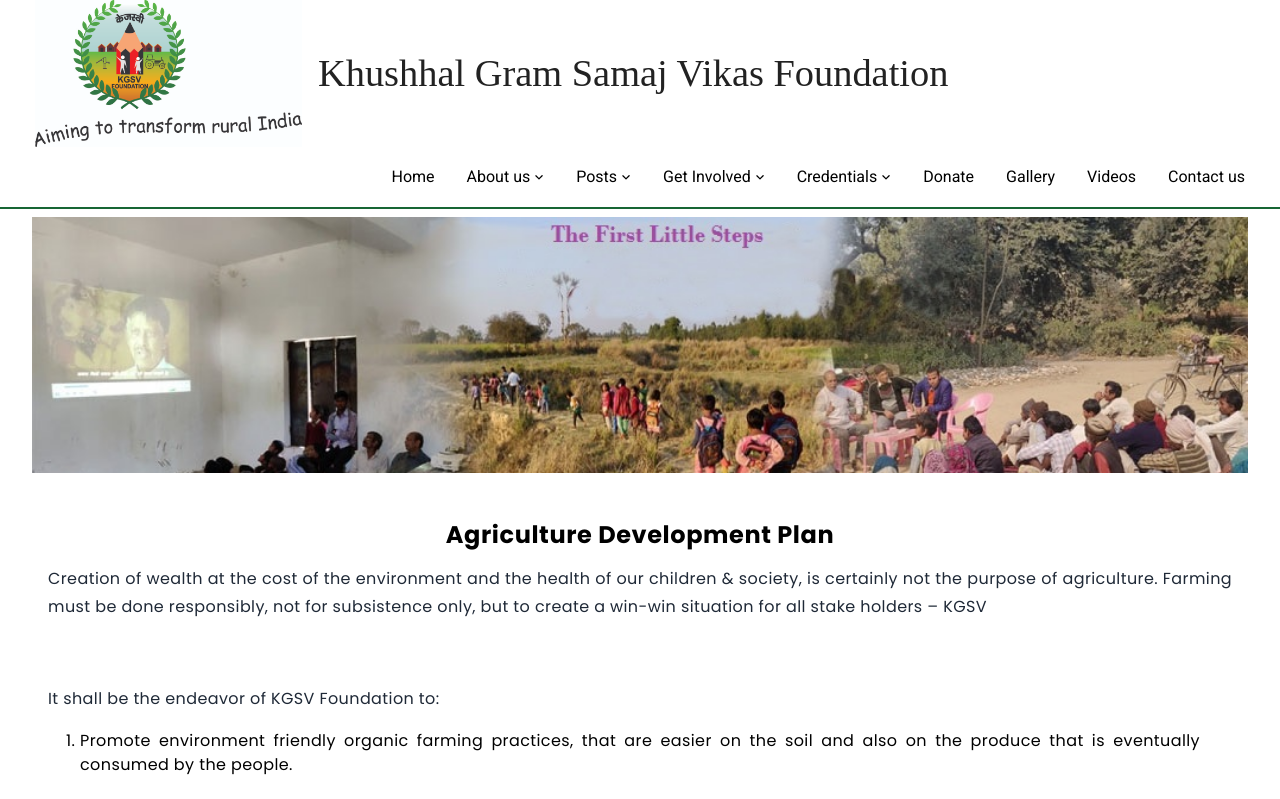
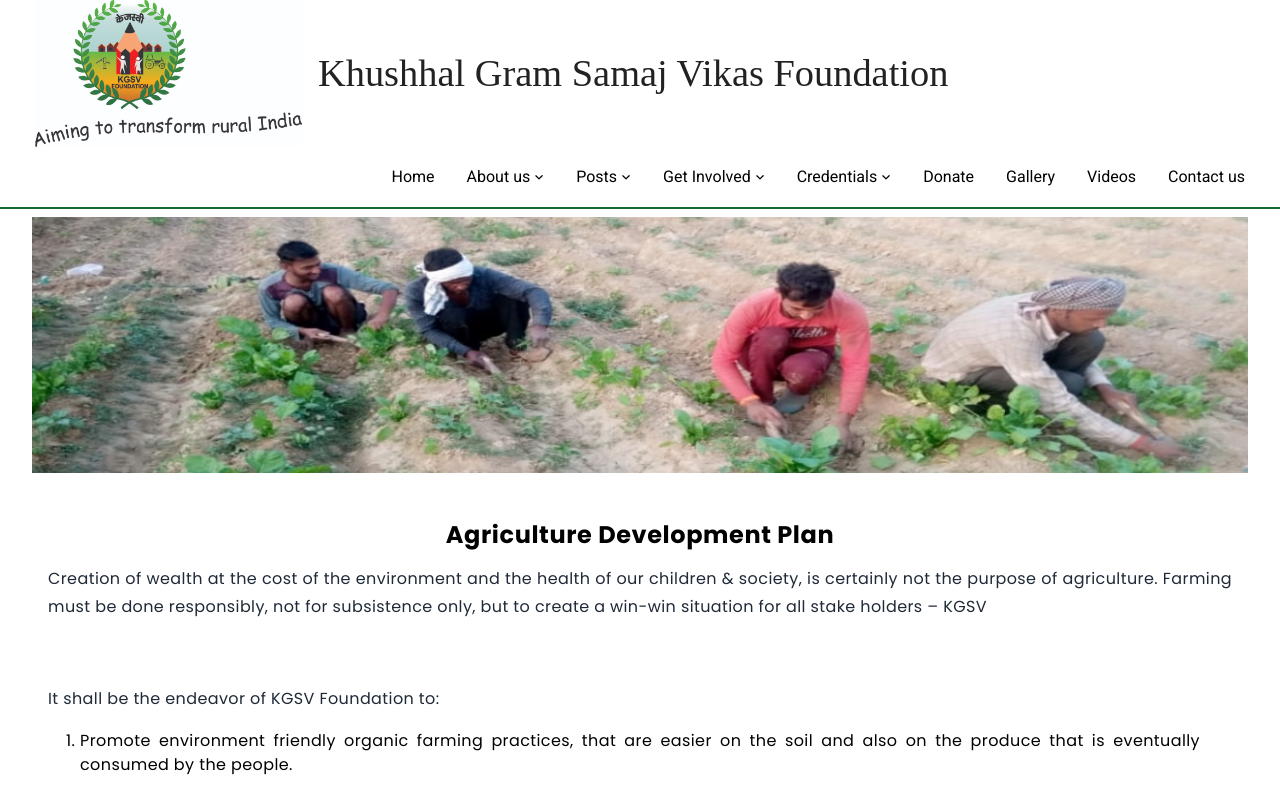
Before and after one commit to iGauravSingh/kgsvngo, a React (Vite) app: page /agriculturalDevelopment in a window 1280 px wide. Shown: the top 799 px of the page. Built offline with nearby package versions, Linux system fonts and the light colour scheme; a web font is replaced by a local one.

Commit message:
changec pics of agricultural and women

```diff
--- a/src/pages/aboutus/ourplans/AgriculturalDevelopment.tsx
+++ b/src/pages/aboutus/ourplans/AgriculturalDevelopment.tsx
@@ -158,7 +158,7 @@
       {/* Image on top with text */}
       <div className="relative w-full h-64 mt-2">
         <img
-          src="/originalpagesimages/firstlittlesteps.jpg"
+          src="/ourPlanStatic/agriculture.jpeg"
           alt="Top Image"
           className="object-cover w-full h-full"
         />
--- a/src/pages/aboutus/ourplans/EnviromentConservation.tsx
+++ b/src/pages/aboutus/ourplans/EnviromentConservation.tsx
@@ -145,7 +145,7 @@
           {/* Image on top with text */}
           <div className="relative w-full h-64 mt-2">
             <img
-              src="/originalpagesimages/firstlittlesteps.jpg"
+              src="/ourPlanStatic/enviroment.jpg"
               alt="Top Image"
               className="object-cover w-full h-full"
             />
--- a/src/pages/aboutus/ourplans/WomenEmpowerment.tsx
+++ b/src/pages/aboutus/ourplans/WomenEmpowerment.tsx
@@ -289,7 +289,7 @@
           {/* Image on top with text */}
           <div className="relative w-full h-64 mt-2">
             <img
-              src="/originalpagesimages/firstlittlesteps.jpg"
+              src="/ourPlanStatic/women1.jpeg"
               alt="Top Image"
               className="object-cover w-full h-full"
             />
```
Also changed, not shown: public/ourPlanStatic/enviroment.jpg (added), public/ourPlanStatic/women1.jpeg (added).
